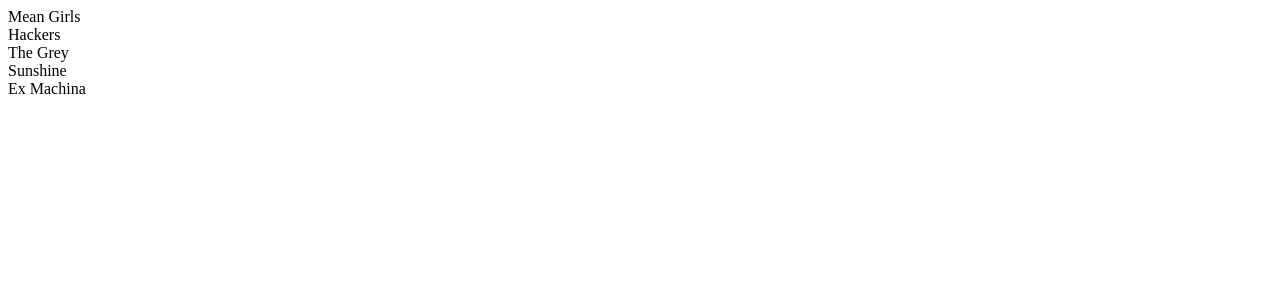
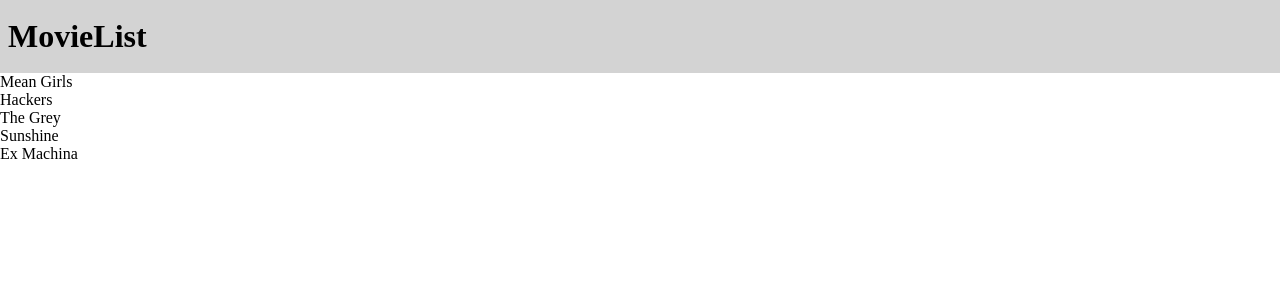
Before and after one commit to AustinAbbott/movies, a React app: page / in a window 1280 px wide. Shown: the top 300 px of the page. Built offline with nearby package versions, Linux system fonts and the light colour scheme; the HTML template or start-up script is replaced by a standard one.

Commit message:
add css config and some basic css to test it

```diff
--- a/package.json
+++ b/package.json
@@ -16,9 +16,11 @@
     "@babel/preset-env": "^7.6.3",
     "@babel/preset-react": "^7.6.3",
     "babel-loader": "^8.0.6",
+    "css-loader": "^3.2.0",
+    "live-server": "^1.2.1",
+    "style-loader": "^1.0.0",
     "webpack": "^4.41.2",
-    "webpack-cli": "^3.3.10",
-    "live-server": "^1.2.1"
+    "webpack-cli": "^3.3.10"
   },
   "dependencies": {
     "react": "^16.11.0",
--- a/src/components/App.js
+++ b/src/components/App.js
@@ -1,5 +1,7 @@
 import React from 'react';
 import MovieList from './MovieList';
+import '../main.css';
+
 var movies = [
   {title: 'Mean Girls'},
   {title: 'Hackers'},
@@ -12,6 +14,7 @@
   render(){
     return(
     <div>
+      <div className="navbar"><h1>MovieList</h1></div>
       <MovieList movies={movies}/>
     </div>
   )}
--- /dev/null
+++ b/src/main.css
@@ -0,0 +1,12 @@
+.navbar {
+  background: lightgray;
+  padding: 10px 0 10px 0;
+}
+
+body {
+  margin: 0;
+}
+
+h1 {
+  margin: .5rem;
+}
--- a/webpack.config.js
+++ b/webpack.config.js
@@ -8,7 +8,13 @@
         use: {
           loader: "babel-loader"
         }
-      }
+      },
+    {
+        // For pure CSS (without CSS modules)
+        test: /\.css$/i,
+        exclude: /\.module\.css$/i,
+        use: ['style-loader', 'css-loader'],
+      },
     ]
   },
   output: {
```
Also changed, not shown: 3 other files (tests, documents, lock files or other folders).
